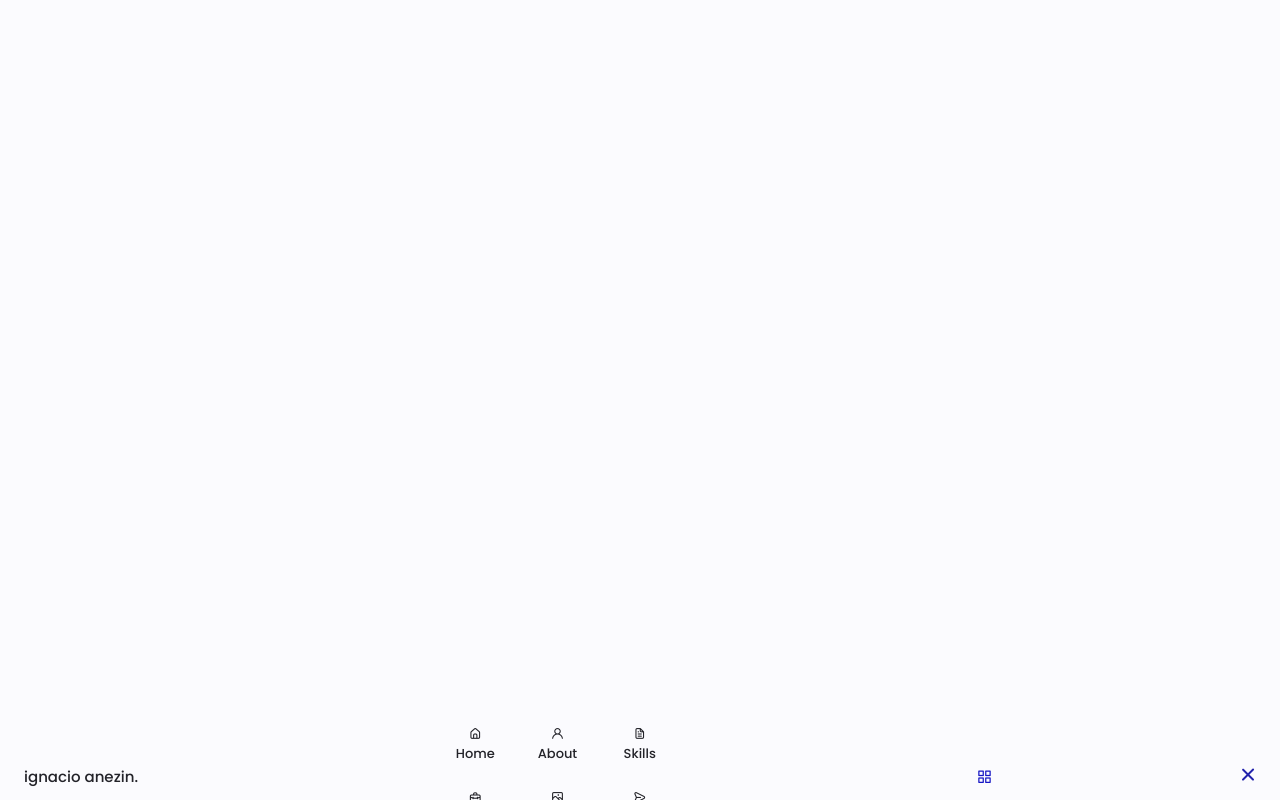
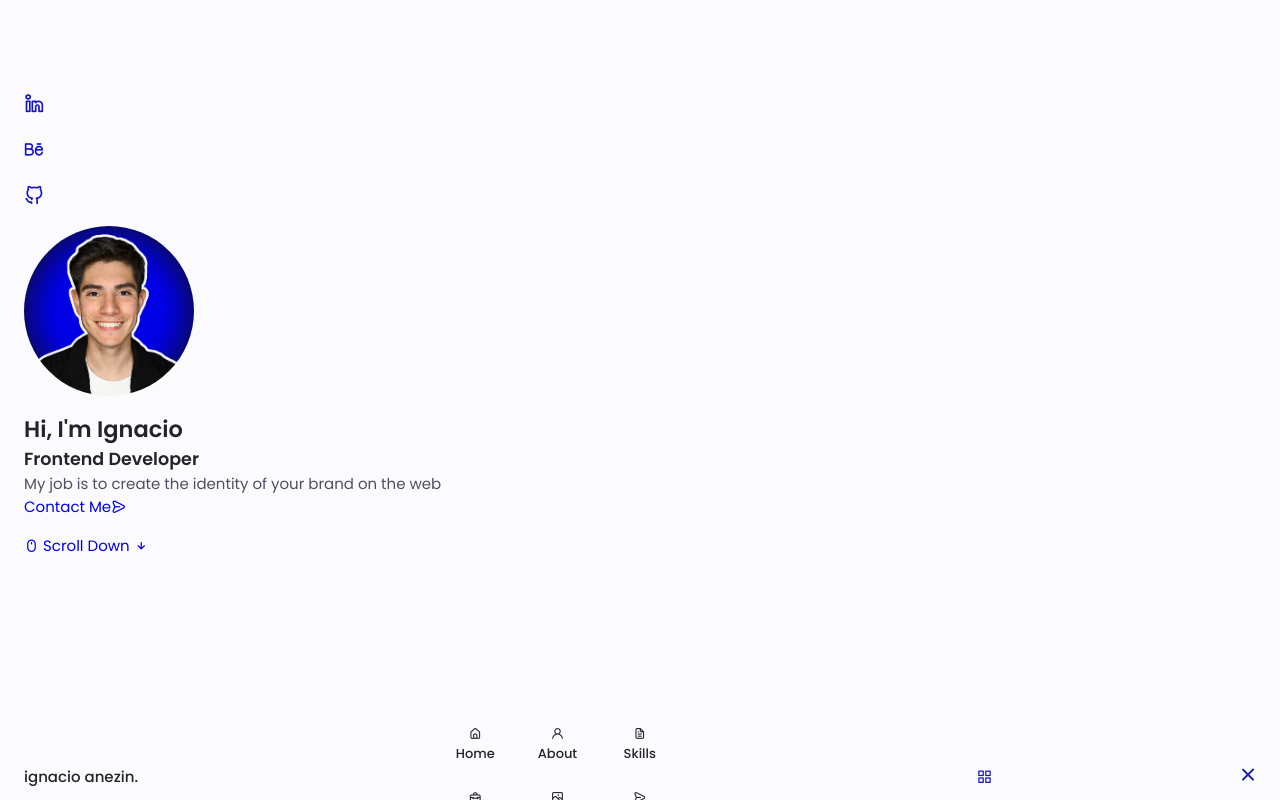
Before and after one commit to ignacioanezin/Portfolio-Ignacio, a website: page src/index.html in a window 1280 px wide. Drawn offline with nearby package versions, Linux system fonts and the light colour scheme.

Commit message:
Creation of home and styling

```diff
--- a/src/index.html
+++ b/src/index.html
@@ -7,7 +7,7 @@
     <title>Document</title>
     <link rel="stylesheet" href="./css/main.css">
     <!-- Unicons -->
-    <link rel="stylesheet" href="https://unicons.iconscout.com/release/v4.0.0/css/line.css">
+    <link rel="stylesheet" href="https://unicons.iconscout.com/release/v3.0.6/css/line.css">
 </head>
 <body>
     <!-- Header -->
@@ -59,6 +59,46 @@
         </nav>
     </header>
 
+    <main class="main">
+        <!-- Home -->
+        <section class="home section" id="home">
+            <div class="home__container container grid">
+                    <div class="home__content grid">
+                        <div class="home__social">
+                            <a href="#" target="_blank" class="home__social-icon">
+                                <i class="uil uil-linkedin-alt"></i>
+                            </a>
+                            <a href="#" target="_blank" class="home__social-icon">
+                                <i class="uil uil-behance-alt"></i>
+                            </a>
+                            <a href="#" target="_blank" class="home__social-icon">
+                                <i class="uil uil-github-alt"></i>
+                            </a>
+                        </div>
+                    </div>
+
+                    <img class="home__img" src="./assets/ignacioanezin.jpg" alt="Ignacio Anezin Perfil">
+
+                    <div class="home__data">
+                        <h1 class="home__title">Hi, I'm Ignacio</h1>
+                        <h3 class="home__subtitle">Frontend Developer</h3>
+                        <p class="home__description">My job is to create the identity of your brand on the web</p>
+                        <a href="#" class="button button--flex">
+                            Contact Me<i class="uil uil-message button__icon"></i>
+                        </a>
+                    </div>
+
+                    <div class="home__scroll">
+                        <a href="#" class="home__scroll-button button--flex">
+                            <i class="uil uil-mouse-alt home__scroll-mouse"></i>
+                            <span class="home__scroll-name">Scroll Down</span>
+                            <i class="uil uil-arrow-down home__scroll-arrow"></i>
+                        </a>
+                    </div>
+            </div>
+        </section>
+    </main>
+
     <script src="./js/main.js"></script>
 </body>
 </html>
--- /dev/null
+++ b/src/scss/_home.scss
@@ -0,0 +1,29 @@
+.home__container {
+  gap: 1.6rem;
+}
+
+.home__content {
+  grid-template-columns: .5fr 3fr;
+  padding-top: 5.6rem;
+  align-items: center;
+}
+
+.home__social {
+  display: grid;
+  grid-template-columns: max-content;
+  row-gap: 1.6rem;
+}
+
+.home__social-icon {
+  font-size: 2rem;
+  color: $first-color
+}
+
+.home__social-icon:hover {
+  color: $first-color-alt;
+}
+
+.home__img{
+  width: 170px;
+  border-radius: 50%;
+}
--- a/src/scss/main.scss
+++ b/src/scss/main.scss
@@ -1,4 +1,6 @@
 @import 'config';
+@import 'home';
+
 
 // Nav
 
```
Also changed, not shown: src/css/main.css.
